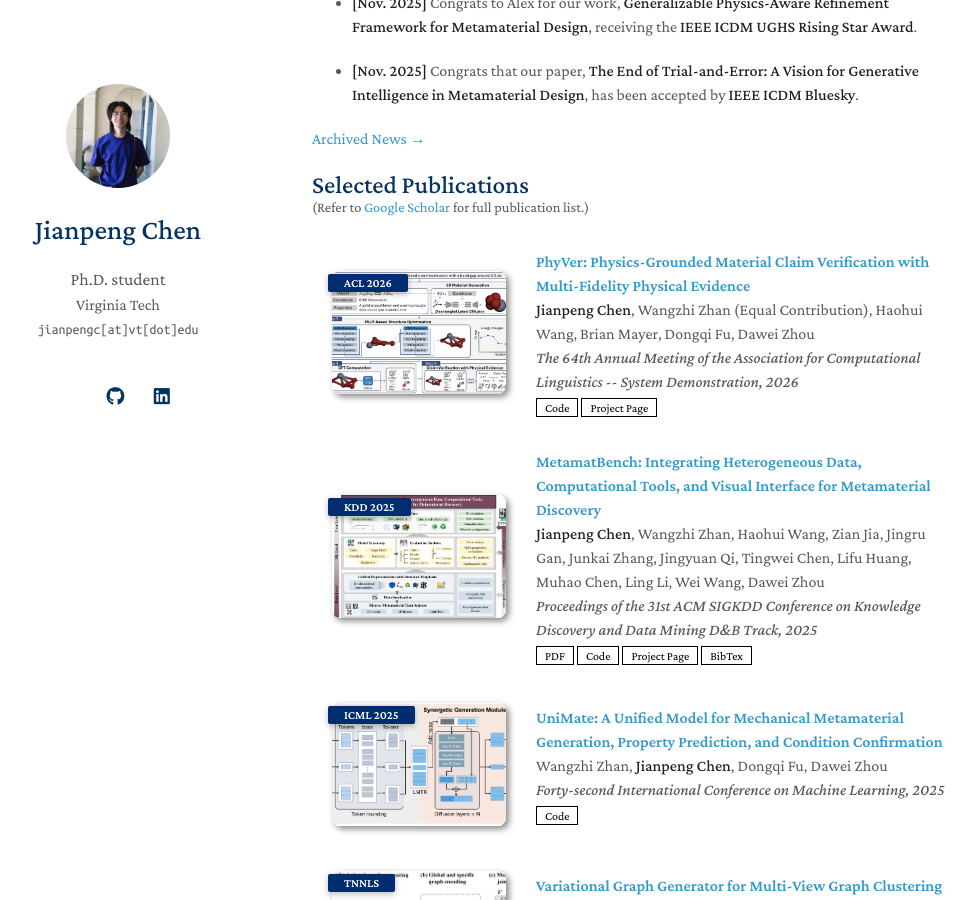
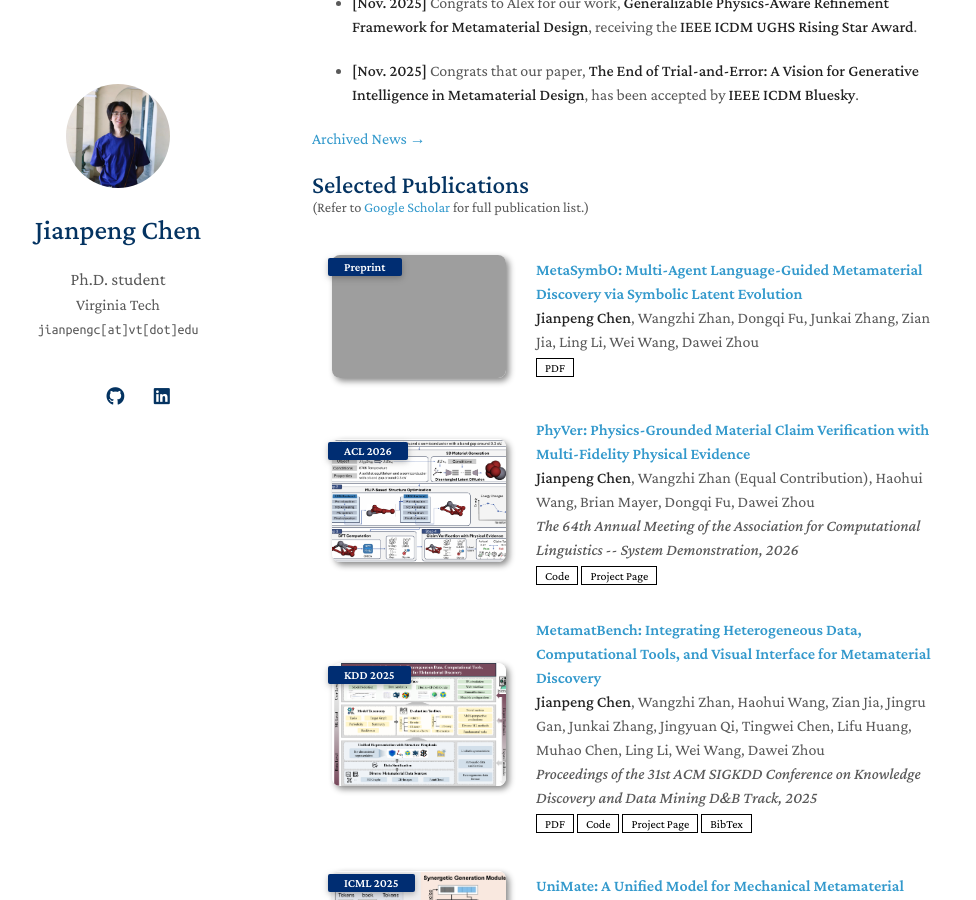
Before and after one commit to cjpcool/cjpcool.github.io, a Jekyll site: the page built from index.md, in a window 1280 px wide and 900 px high, scrolled down 1108 px. Shown: the whole window, without its empty margins (158-1134 px from the left). Built offline with Jekyll 4.4.1, drawn with Linux system fonts in a browser that asks for light colours; a style sheet for code colours, icons or effects is not loaded; our own code applies the rules of GitHub Pages for plain Markdown files; grey boxes are pictures that could not be loaded.

Commit message:
Add new publication entry for 'MetaSymbO'
Added a new publication entry for 'MetaSymbO' with details.

```diff
--- a/_data/publications.yml
+++ b/_data/publications.yml
@@ -1,4 +1,14 @@
 main:
+
+  - title: "MetaSymbO: Multi-Agent Language-Guided Metamaterial Discovery via Symbolic Latent Evolution"
+    authors: <strong>Jianpeng Chen</strong>, Wangzhi Zhan, Dongqi Fu, Junkai Zhang, Zian Jia, Ling Li, Wei Wang, Dawei Zhou
+    conference_short: Preprint
+    conference:
+    pdf: https://arxiv.org/pdf/2604.27300
+    code:
+    page:
+    image: ./assets/pub_img/MetaSymbO.png
+
 
   - title: "PhyVer: Physics-Grounded Material Claim Verification with Multi-Fidelity Physical Evidence"
     authors: <strong>Jianpeng Chen</strong>, Wangzhi Zhan (Equal Contribution), Haohui Wang, Brian Mayer, Dongqi Fu, Dawei Zhou
```
